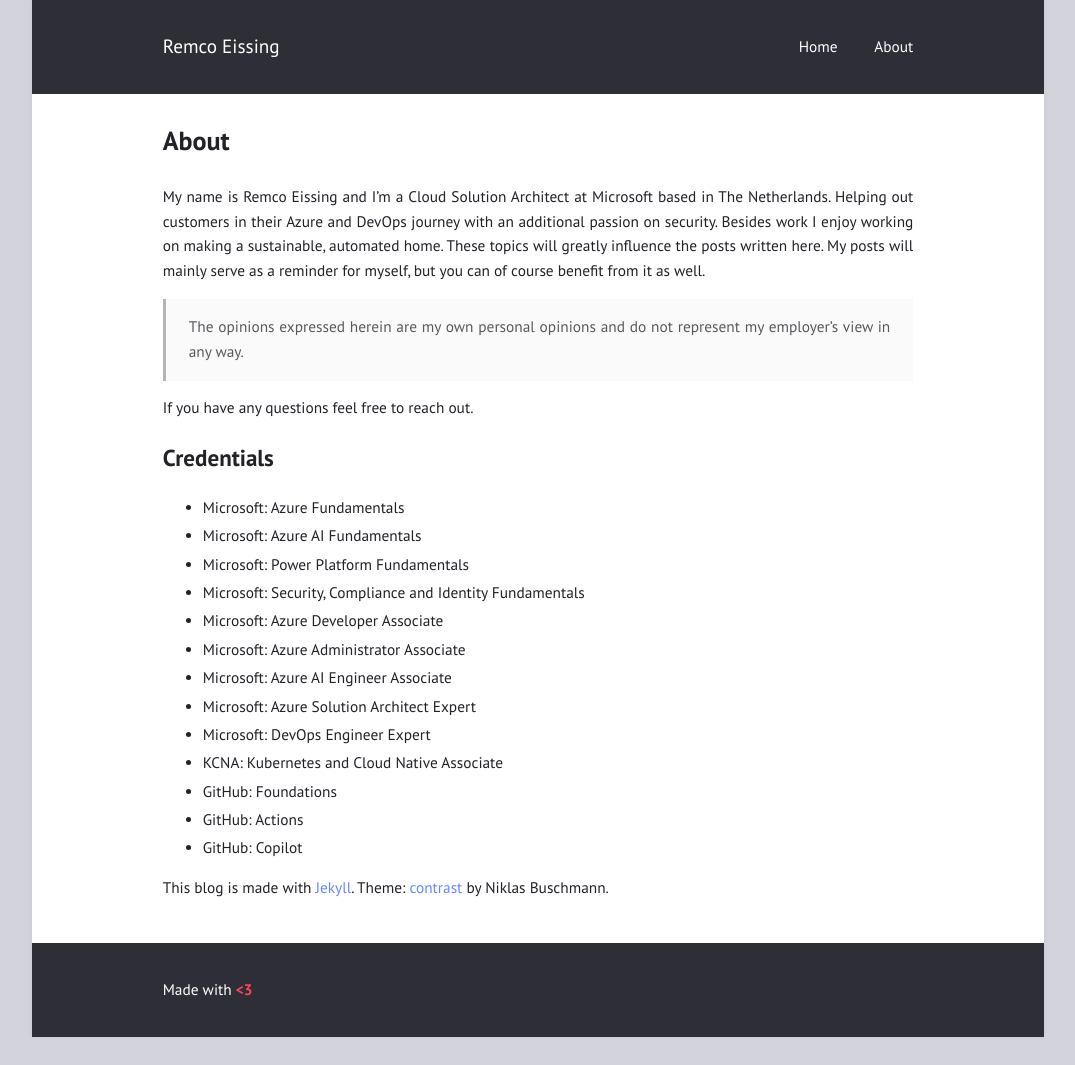
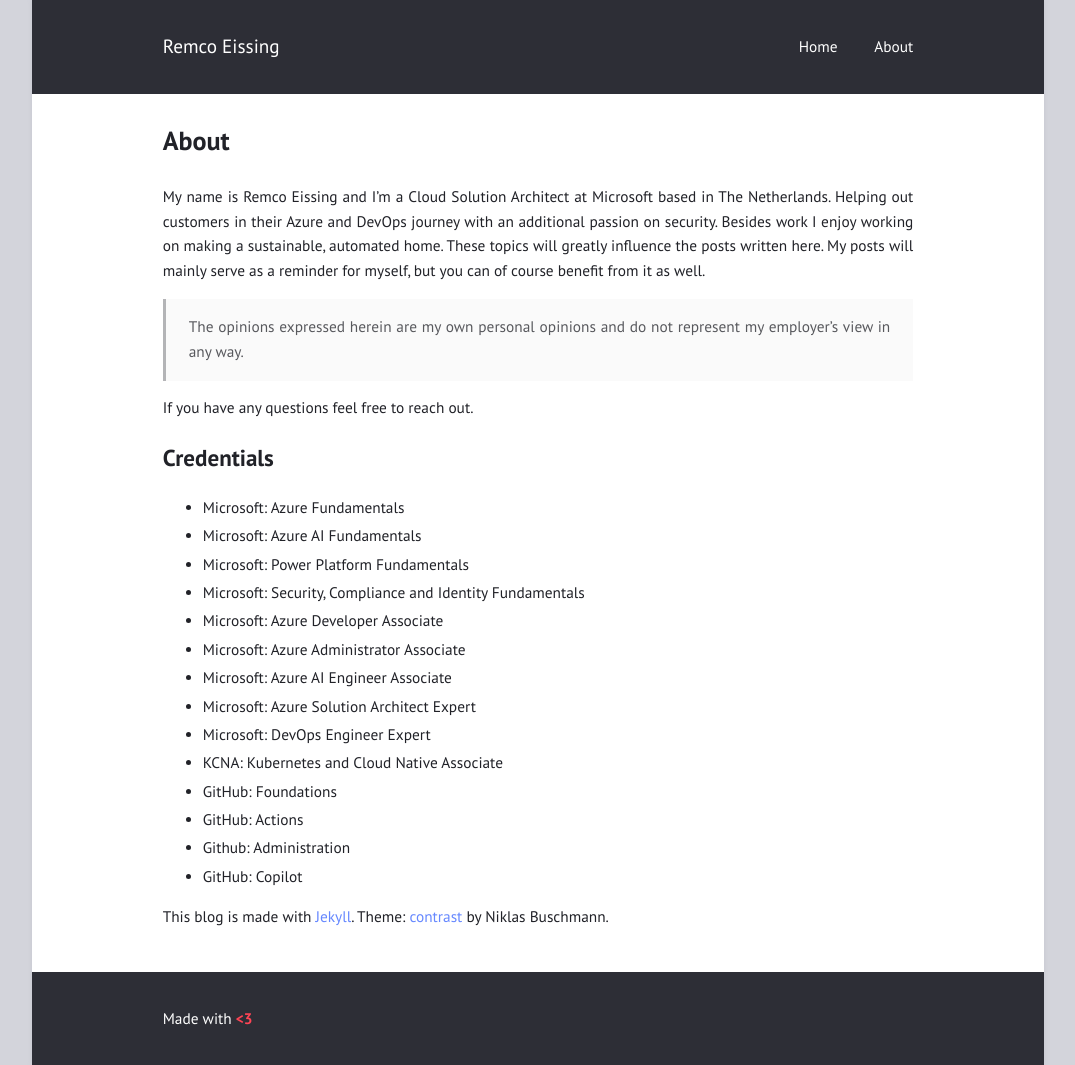
Before and after one commit to remcoeissing/blog, a Jekyll site: the page built from about.md, in a window 1280 px wide. Shown: the whole page, without its empty margins (102-1177 px from the left). Built offline with Jekyll 4.4.1, drawn with Linux system fonts in a browser that asks for light colours; before the commit the page ends 1037 px from its top, so only the background shows below that.

Commit message:
Added GitHub Admin in about.md

```diff
--- a/about.md
+++ b/about.md
@@ -23,6 +23,7 @@ If you have any questions feel free to reach out.
 - KCNA: Kubernetes and Cloud Native Associate
 - GitHub: Foundations
 - GitHub: Actions
+- Github: Administration
 - GitHub: Copilot
 
 This blog is made with <a href="http://jekyllrb.com/">Jekyll</a>. Theme: <a href="https://github.com/niklasbushmann/contrast">contrast</a> by Niklas Buschmann.
```
